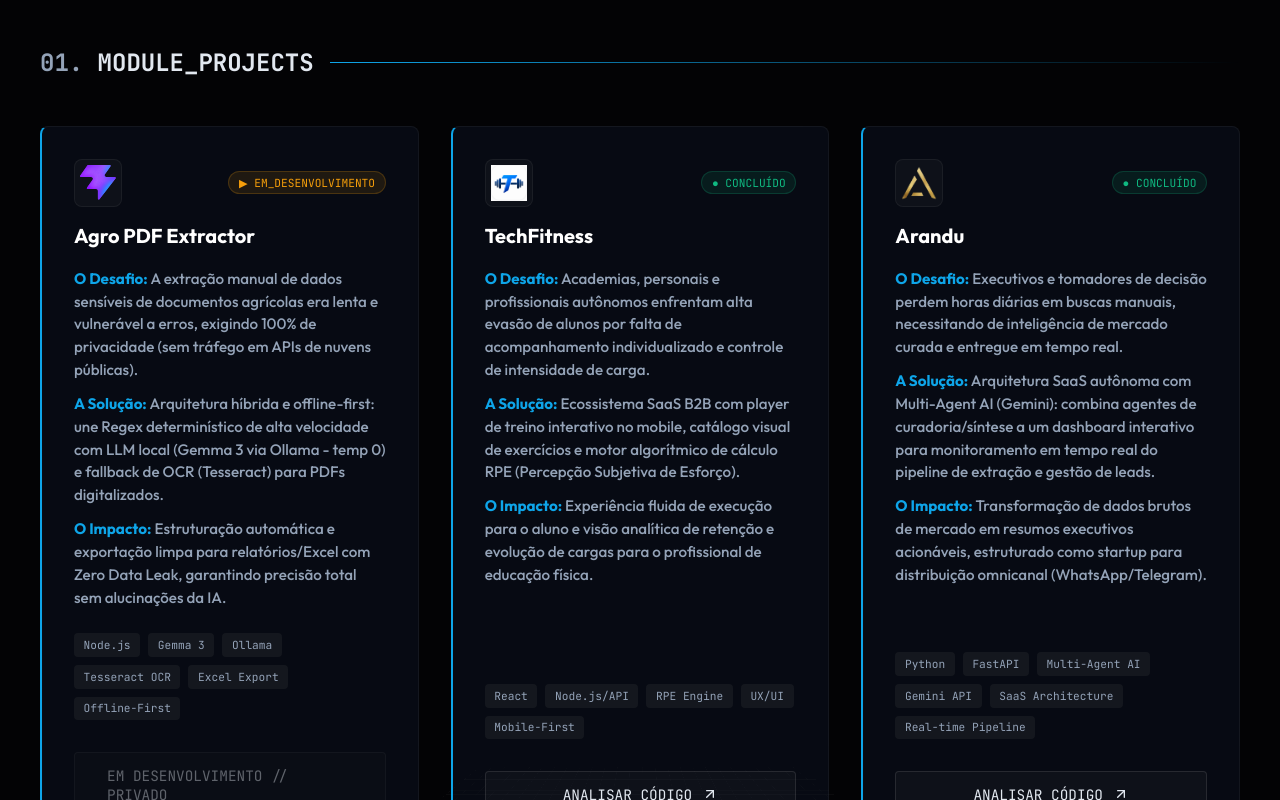
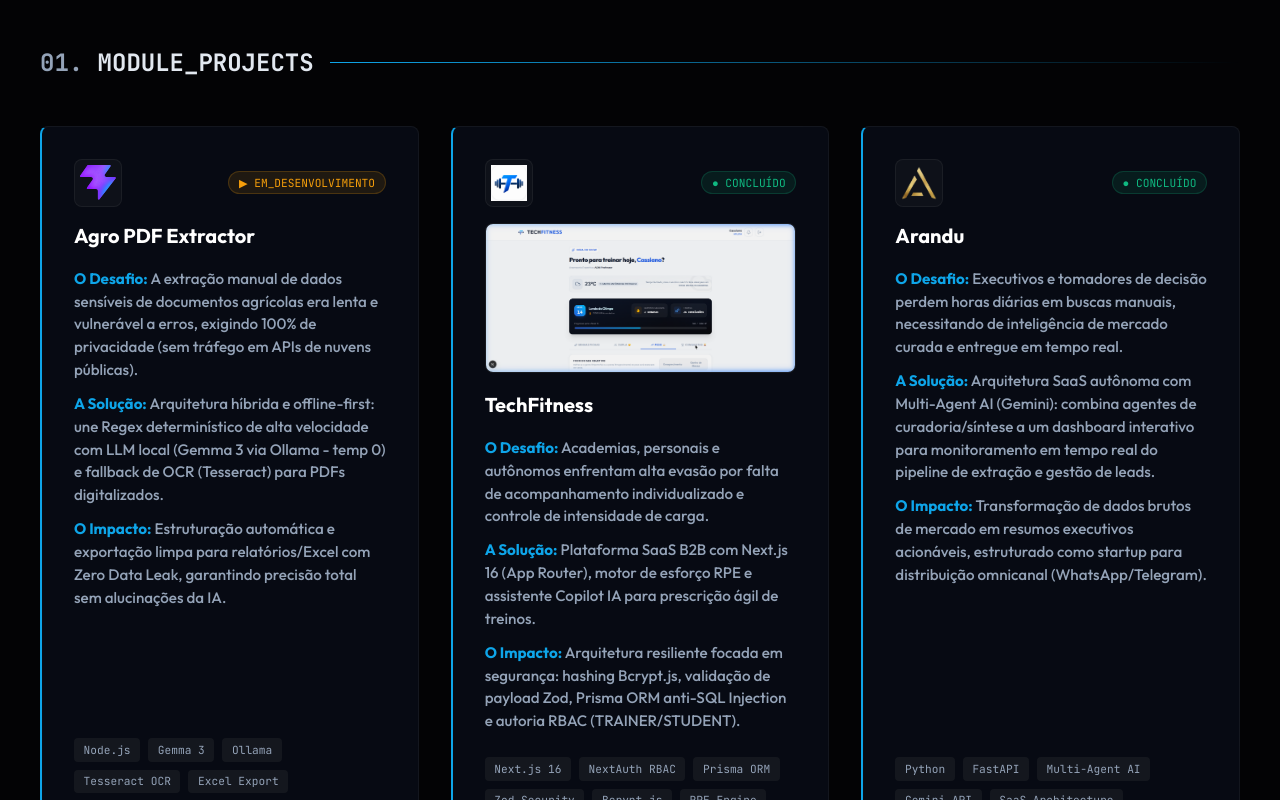
Before and after one commit to cassianoomotta/cassianoomotta.github.io, a React (Vite) app: page / in a window 1280 px wide. Shown: the part 700-1500 px from the top of the page. Built offline with nearby package versions, Linux system fonts and the light colour scheme.

Commit message:
feat: adiciona screenshot preview do TechFitness e atualiza badges de seguranca (RBAC, Zod, Bcrypt, Prisma)

```diff
--- a/src/Projetos.jsx
+++ b/src/Projetos.jsx
@@ -19,13 +19,14 @@ const projectsData = [
     title: 'TechFitness',
     status: 'CONCLUÍDO',
     logoUrl: '/techfitness-logo.png',
+    previewUrl: '/techfitness-preview.png',
     icon: <Smartphone color="var(--ai-secondary)" />,
     description: {
-      desafio: 'Academias, personais e profissionais autônomos enfrentam alta evasão de alunos por falta de acompanhamento individualizado e controle de intensidade de carga.',
-      solucao: 'Ecossistema SaaS B2B com player de treino interativo no mobile, catálogo visual de exercícios e motor algorítmico de cálculo RPE (Percepção Subjetiva de Esforço).',
-      impacto: 'Experiência fluida de execução para o aluno e visão analítica de retenção e evolução de cargas para o profissional de educação física.'
+      desafio: 'Academias, personais e autônomos enfrentam alta evasão por falta de acompanhamento individualizado e controle de intensidade de carga.',
+      solucao: 'Plataforma SaaS B2B com Next.js 16 (App Router), motor de esforço RPE e assistente Copilot IA para prescrição ágil de treinos.',
+      impacto: 'Arquitetura resiliente focada em segurança: hashing Bcrypt.js, validação de payload Zod, Prisma ORM anti-SQL Injection e autoria RBAC (TRAINER/STUDENT).'
     },
-    tech: ['React', 'Node.js/API', 'RPE Engine', 'UX/UI', 'Mobile-First'],
+    tech: ['Next.js 16', 'NextAuth RBAC', 'Prisma ORM', 'Zod Security', 'Bcrypt.js', 'RPE Engine', 'Gemini IA'],
     link: 'https://github.com/cassianoomotta/TechFitness'
   },
   {
@@ -96,6 +97,20 @@ export default function Projetos() {
               </span>
             </div>
 
+            {proj.previewUrl && (
+              <div style={{
+                width: '100%',
+                height: '150px',
+                borderRadius: '8px',
+                overflow: 'hidden',
+                marginBottom: '1.2rem',
+                border: '1px solid rgba(255,255,255,0.08)',
+                background: 'rgba(0,0,0,0.3)'
+              }}>
+                <img src={proj.previewUrl} alt={`${proj.title} preview`} style={{ width: '100%', height: '100%', objectFit: 'cover' }} />
+              </div>
+            )}
+
             <h3 style={{ fontSize: '1.25rem', color: '#fff', marginBottom: '1.2rem', lineHeight: 1.3 }}>{proj.title}</h3>
 
             <div style={{ color: 'var(--text-dim)', lineHeight: 1.5, marginBottom: '1.5rem', flexGrow: 1, fontSize: '0.95rem' }}>
```
Also changed, not shown: public/techfitness-preview.png (added).
